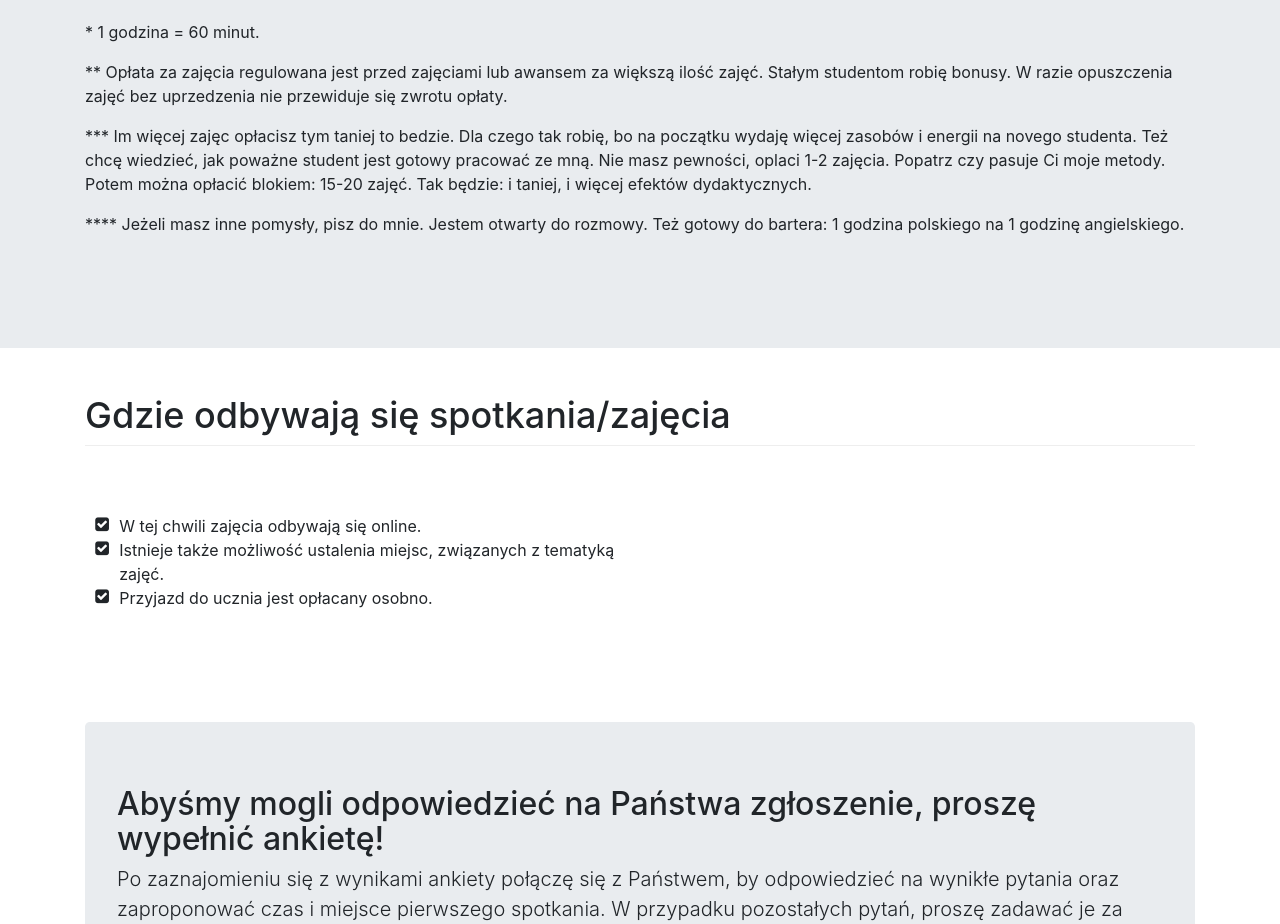
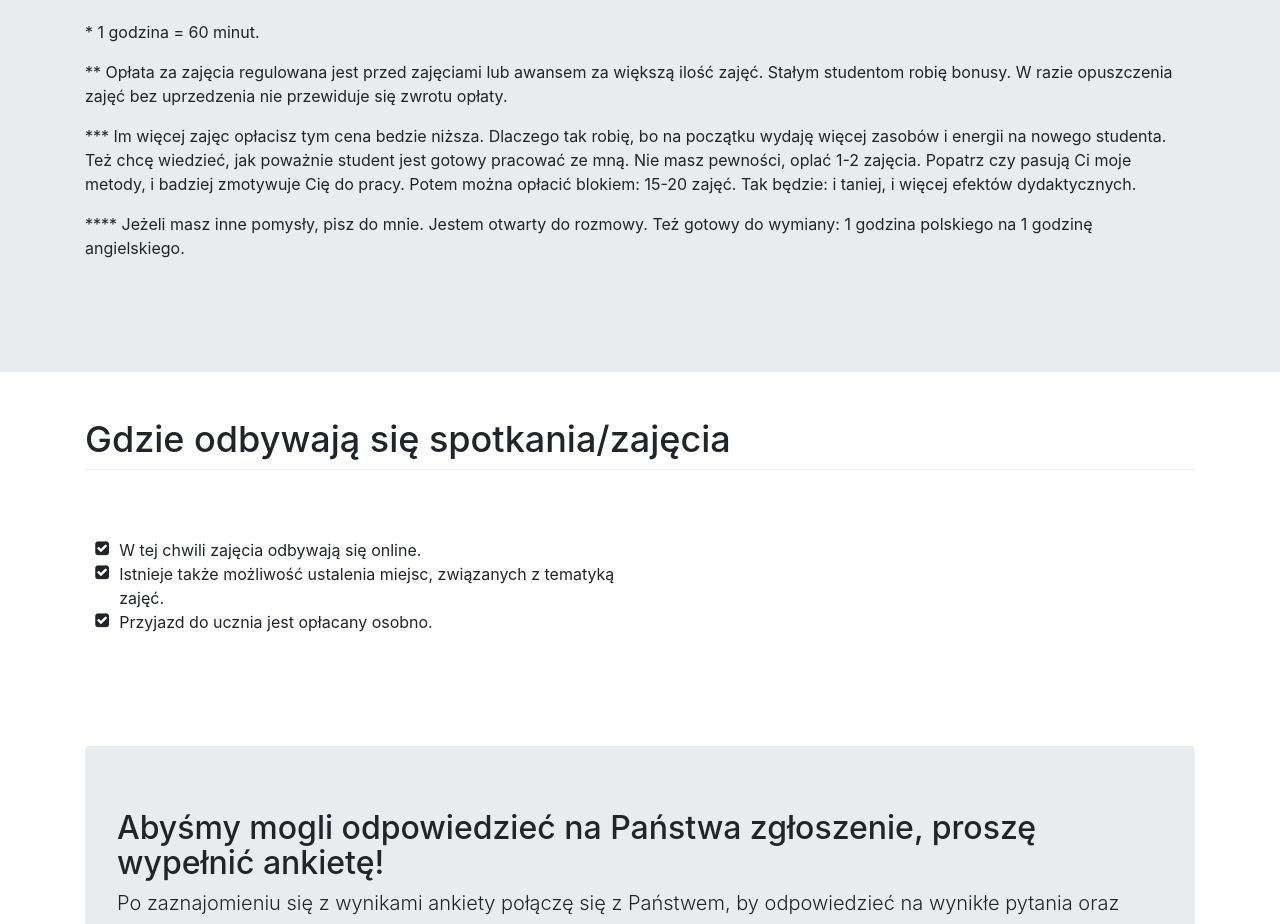
Before and after one commit to rizomaa/rep, a website with bundled scripts: page index-pl.html in a window 1280 px wide. Shown: the part 4860-5784 px from the top of the page. Built offline with nearby package versions, Linux system fonts and the light colour scheme.

Commit message:
done small lingo fixes

```diff
--- a/index-pl.html
+++ b/index-pl.html
@@ -334,7 +334,7 @@ Nazywam się Michaił Wołczak.</p>
           lesson with a strict teacher:) It helps to break the ice and speak better.<br/>
           Thirdly, Mikhail has an individual and flexible approach to each student, that is, you together choose the topics that are relevant for study at the moment.
           </p>
-          <p class="overview"><b>Tacciana</b>mom of three, data analyst</p>
+          <p class="overview"><b>Tacciana</b> data analyst</p>
           <div class="star-rating"> </div>
         </div>
 
@@ -486,10 +486,12 @@ Nazywam się Michaił Wołczak.</p>
         <p>* 1 godzina = 60 minut. </p>
         <p>** Opłata za zajęcia regulowana jest przed zajęciami lub awansem za większą ilość zajęć. Stałym studentom robię bonusy. W razie opuszczenia zajęć
           bez uprzedzenia nie przewiduje się zwrotu opłaty.</p>
-        <p>*** Im więcej zajęc opłacisz tym taniej to bedzie. Dla czego tak robię, bo na początku wydaję więcej zasobów i energii na novego studenta.
-          Też chcę wiedzieć, jak poważne student jest gotowy pracować ze mną. Nie masz pewności, oplaci 1-2 zajęcia. Popatrz czy pasuje Ci moje metody.
+        <p>*** Im więcej zajęc opłacisz tym cena bedzie niższa. Dlaczego tak robię, bo na początku wydaję więcej zasobów
+          i energii na nowego studenta.
+          Też chcę wiedzieć, jak poważnie student jest gotowy pracować ze mną. Nie masz pewności, oplać 1-2 zajęcia.
+          Popatrz czy pasują Ci moje metody, i badziej zmotywuje Cię do pracy.
           Potem można opłacić blokiem: 15-20 zajęć. Tak będzie: i taniej, i więcej efektów dydaktycznych.</p>
-        <p>**** Jeżeli masz inne pomysły, pisz do mnie. Jestem otwarty do rozmowy. Też gotowy do bartera: 1 godzina polskiego na 1 godzinę angielskiego.</p>
+        <p>**** Jeżeli masz inne pomysły, pisz do mnie. Jestem otwarty do rozmowy. Też gotowy do wymiany: 1 godzina polskiego na 1 godzinę angielskiego.</p>
   </div>
 
 </div>
```
Also changed, not shown: index-ru.html (+1 -1 lines), index.html (+1 -1 lines).
